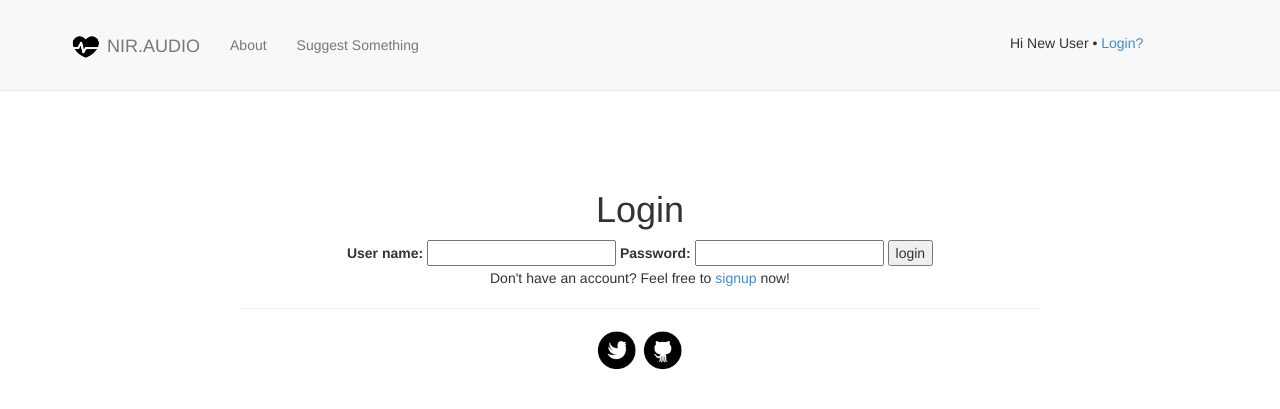
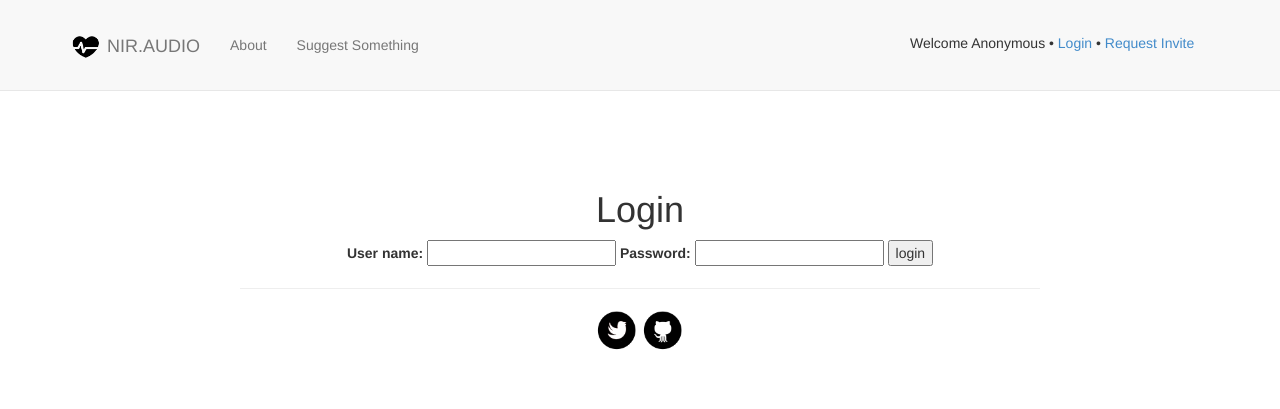
Before and after one commit to nirchernia/nirla, a Django app: page /login/ in a window 1280 px wide. Shown: the top 409 px of the page. Run offline with Django 3.2, Linux system fonts and the light colour scheme; parts of the project's set-up code (start-up, migrations or seed data) failed here and were passed over; some libraries are stand-ins or nearby versions.

Commit message:
Login/logout done. Registration view complete but no reg page until needed

```diff
--- a/nirla/userprofile/views.py
+++ b/nirla/userprofile/views.py
@@ -42,9 +42,10 @@ class Signup(View):
 	form = UserCreationForm()
 
 	def get(self, request, *args, **kwargs):
-		if not request.user.is_authenticated:
+		if not request.user.is_authenticated():
 			return render(request, self.template_name, {'form': self.form})
-
+		else:
+			return redirect(reverse('home_page'))
 
 	def post(self, request, *args, **kwargs):
 		form = UserCreationForm(request.POST)
--- a/templates/auth/login.html
+++ b/templates/auth/login.html
@@ -30,7 +30,7 @@
 								<input type="submit" value="login" />
 								<input type="hidden" name="next" value="{{ next|escape }}" />
 								</form>
-								<p class="coward">Don't have an account? Feel free to <a href="{% url 'signup_page' %}">signup</a> now!</p>
+
                     	</div>
 
 
--- a/templates/blog/base.html
+++ b/templates/blog/base.html
@@ -57,7 +57,7 @@
 
                 </ul>
                 <!--nir's custom login -->
-                <ul style="align:right;margin-left:900px;margin-top:13px;list-style-type: none;">
+                <ul style="align:right;margin-left:800px;margin-top:13px;list-style-type: none;">
                 	 	{% if user.is_authenticated %}
 			   		<li>
 			   			<div>{{ user.username }} &#149; <a href="{% url 'logout_page' %}">logout</a></div>
@@ -65,7 +65,7 @@
 
 			   			{% else %}
 			   		<li>
-			   			<div>Hi New User &#149; <a>Login?</a></div>
+			   			<div>Welcome Anonymous &#149; <a href="{% url 'login_page'%}">Login</a> &#149; <a href="{% url 'signup_page' %}">Request Invite</a></div>
 			   		</li>
 			   			{% endif %}
 
```
Also changed, not shown: templates/auth/signup.html (+37 -0 lines).
